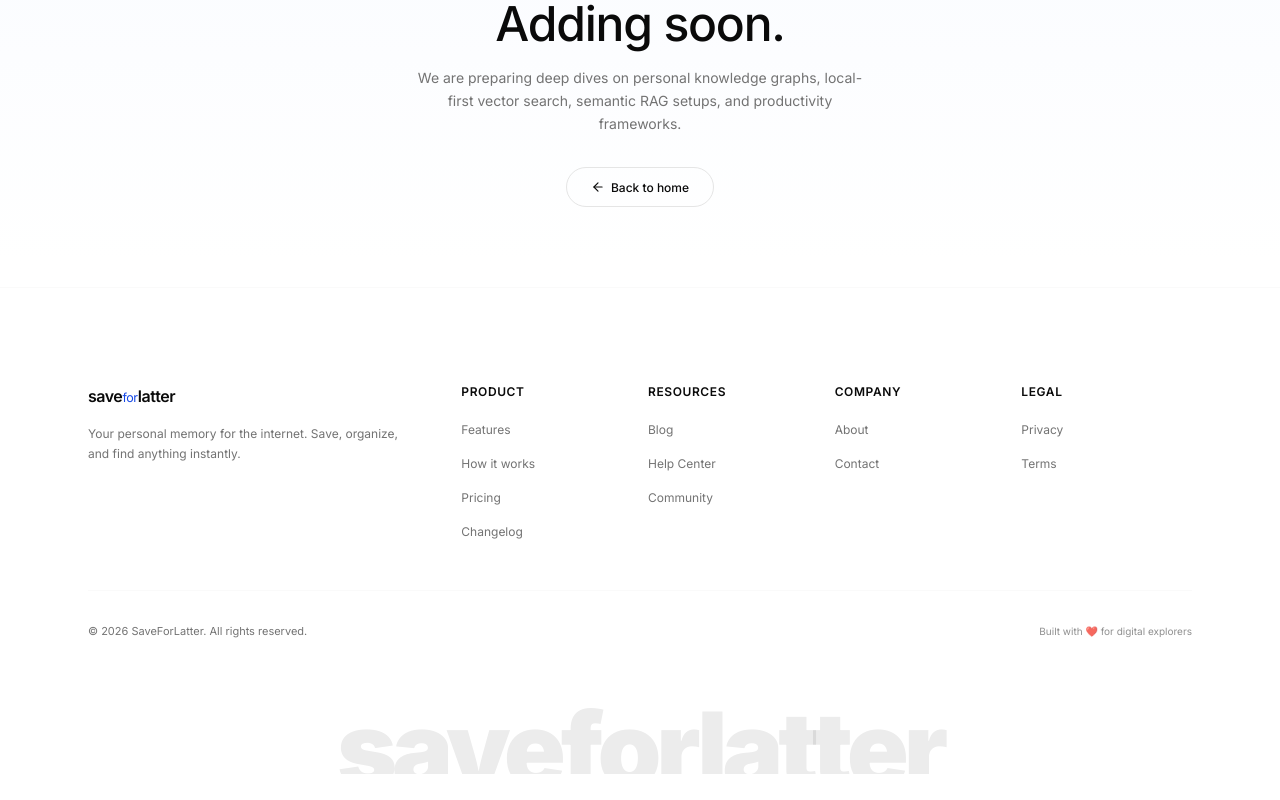
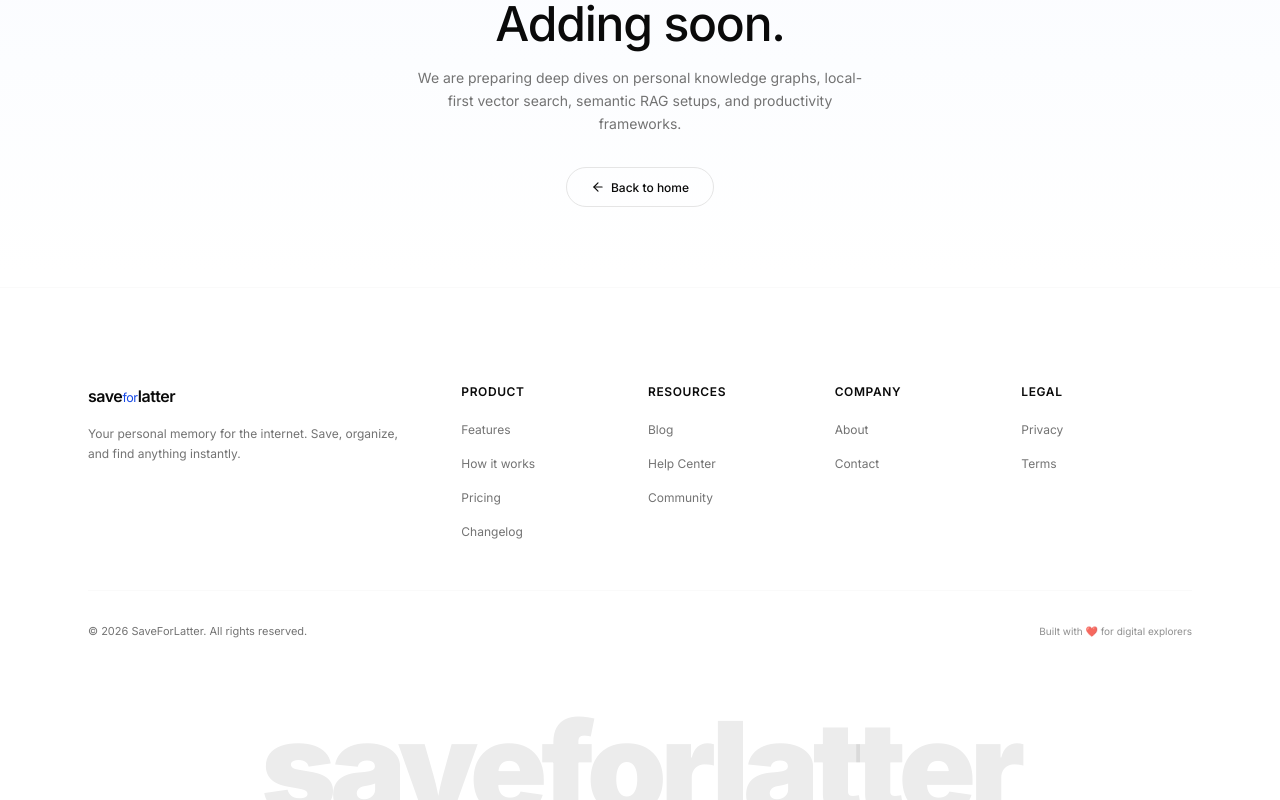
Before and after one commit to jyotishankar04/memora, a Next.js app in the folder client/: page /blog in a window 1280 px wide. Shown: the part 252-1052 px from the top of the page. Before the commit the page ends 1026 px from the top, so only its background shows below. Built offline with nearby package versions, Linux system fonts and the light colour scheme.

Commit message:
footer text size decresed

```diff
--- a/client/components/marketing/landing/main-footer.tsx
+++ b/client/components/marketing/landing/main-footer.tsx
@@ -98,7 +98,7 @@ export default function MainFooter() {
         <div className="w-full select-none pointer-events-none overflow-hidden mt-2 md:mt-4 text-center translate-y-[25%]">
           <span
             className="font-black tracking-tighter text-foreground/[0.08] leading-none inline-block font-sans lowercase select-none"
-            style={{ fontSize: "clamp(2.5rem, 8vw, 8rem)" }}
+            style={{ fontSize: "clamp(2rem, 12vw, 8rem)" }}
           >
             saveforlatter
           </span>
```
Also changed, not shown: 1 other file (tests, documents, lock files or other folders).
